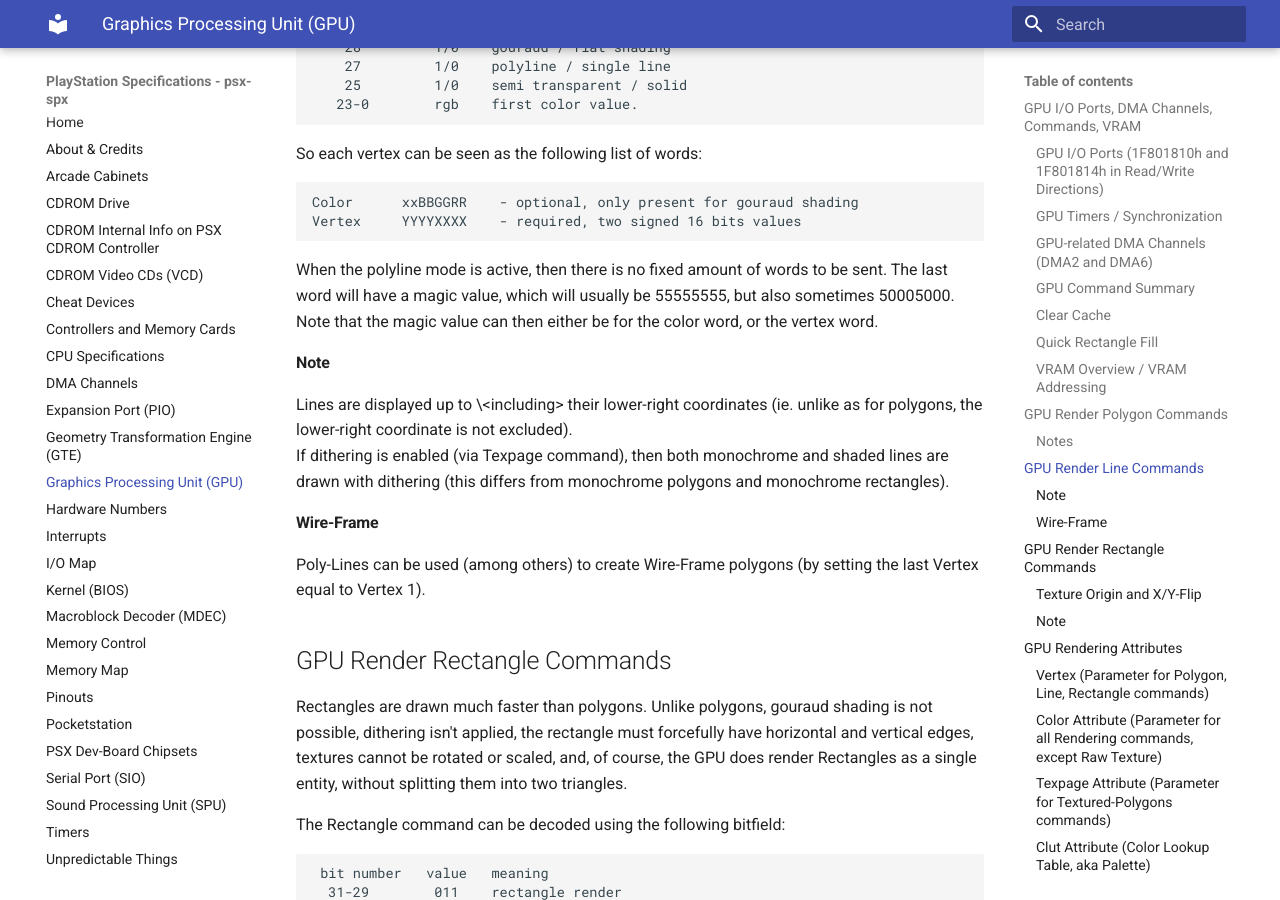
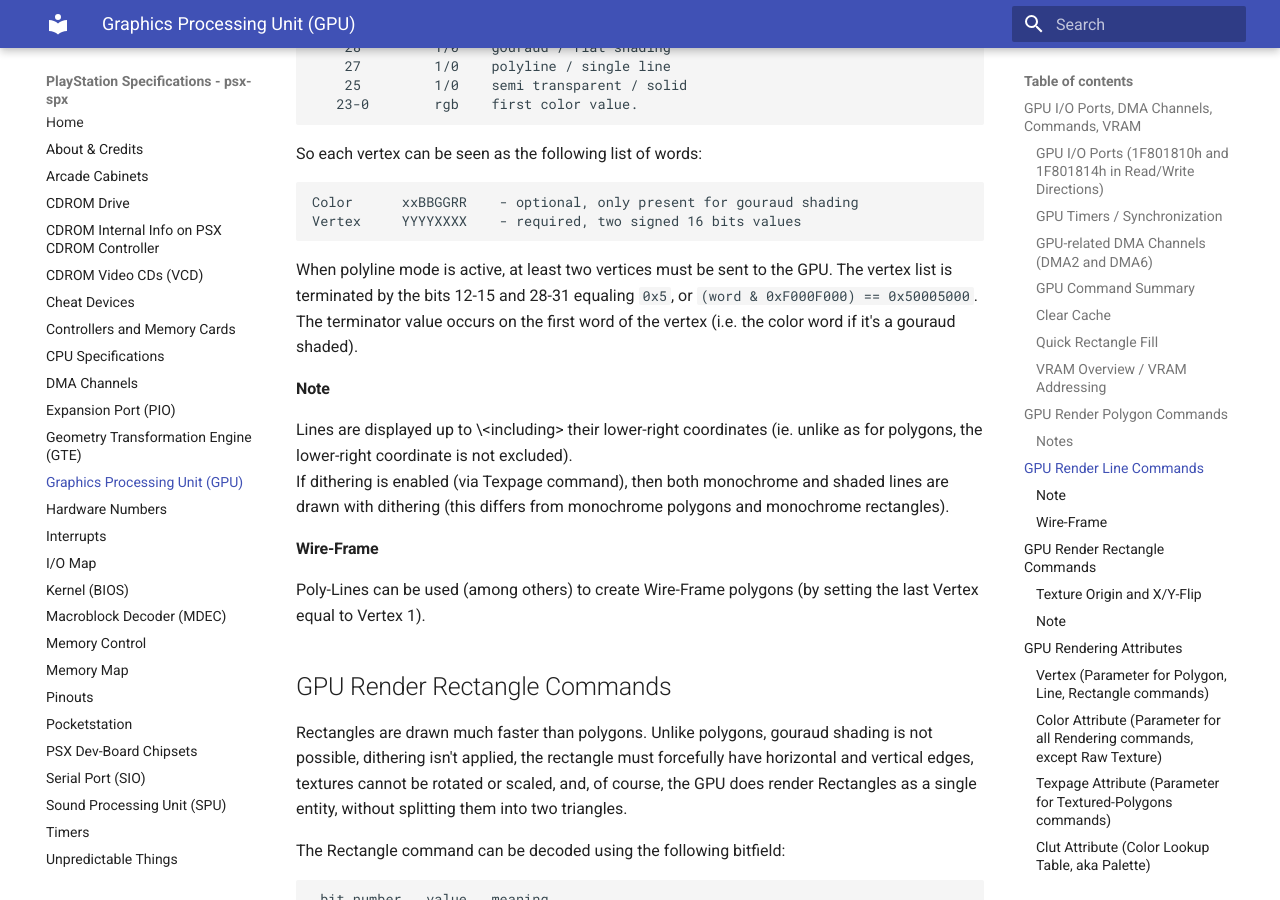
Before and after one commit to psx-spx/psx-spx.github.io, an MkDocs documentation site: the page built from docs/graphicsprocessingunitgpu.md, in a window 1280 px wide and 900 px high, scrolled down 5062 px. Built offline with MkDocs 1.6.1 and Material for MkDocs 9.7.7, drawn with Linux system fonts in a browser that asks for light colours.

Commit message:
Correct polyline terminator documentation in GPU

````diff
--- a/docs/graphicsprocessingunitgpu.md
+++ b/docs/graphicsprocessingunitgpu.md
@@ -230,10 +230,10 @@
 Vertex     YYYYXXXX    - required, two signed 16 bits values
 ```
 
-When the polyline mode is active, then there is no fixed amount of words
-to be sent. The last word will have a magic value, which will usually be
-55555555, but also sometimes 50005000. Note that the magic value can then
-either be for the color word, or the vertex word.
+When polyline mode is active, at least two vertices must be sent to the GPU.
+The vertex list is terminated by the bits 12-15 and 28-31 equaling `0x5`, or
+`(word & 0xF000F000) == 0x50005000`. The terminator value occurs on the first
+word of the vertex (i.e. the color word if it's a gouraud shaded).
 
 
 #### Note
````
